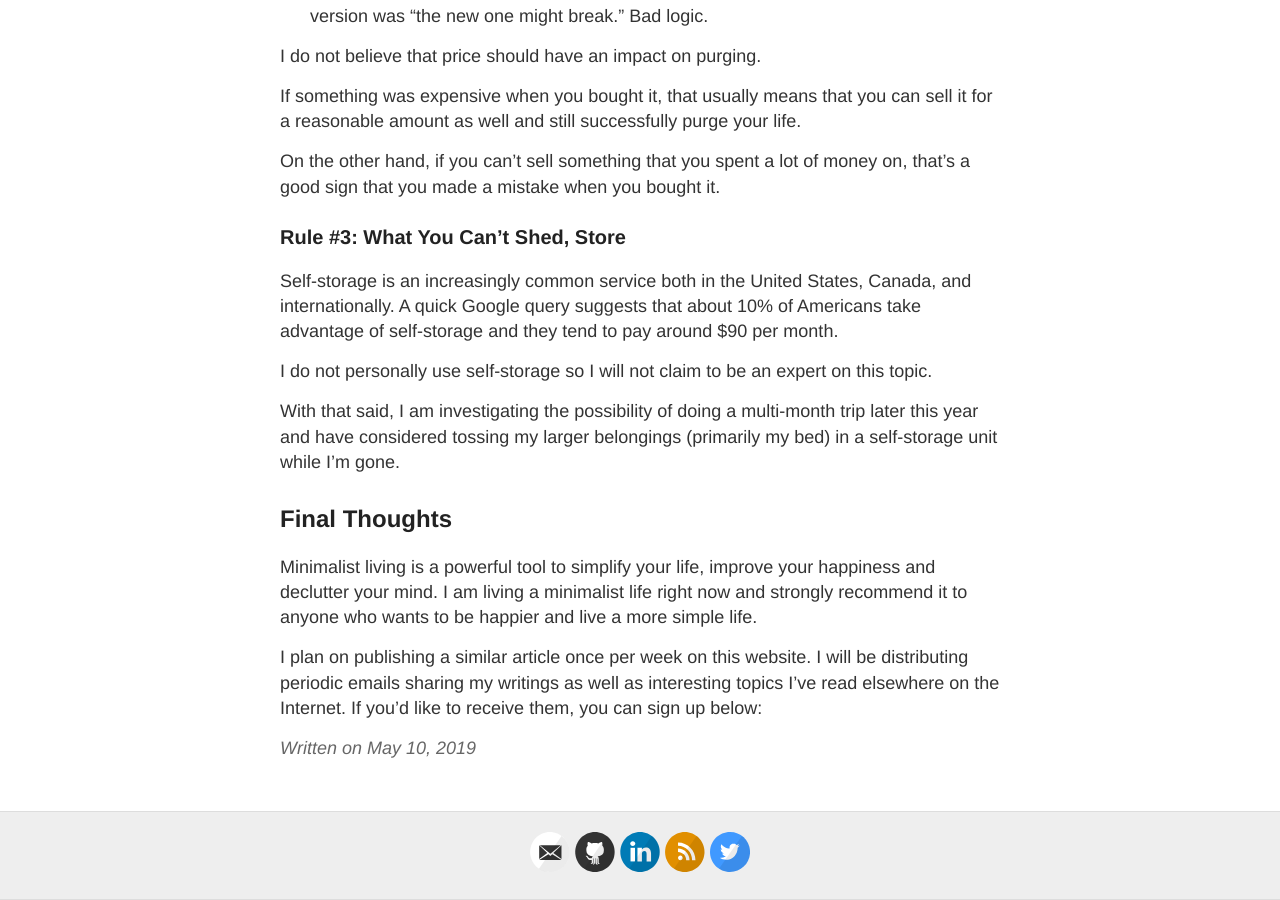
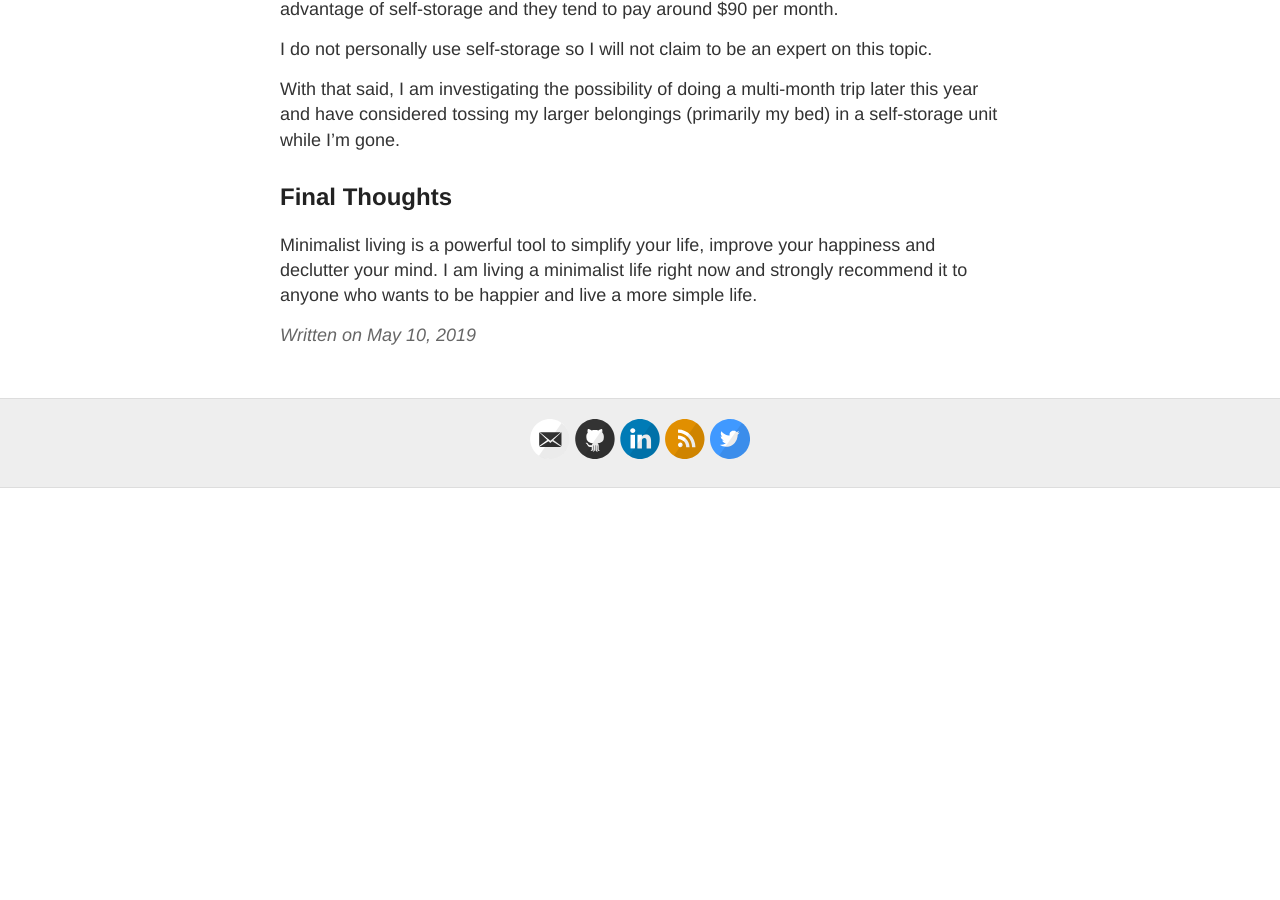
Before and after one commit to rosyberti/website, a Jekyll site: the page built from _posts/2019-05-10-minimalist-living.md, in a window 1280 px wide and 900 px high, scrolled down 4058 px. Built offline with Jekyll 4.4.1, drawn with Linux system fonts in a browser that asks for light colours; comment, search, counter and statistics services are not loaded; after the commit the page ends 4546 px from its top, so only the background shows below that.

Commit message:
removed image and broken link

```diff
--- a/_posts/2019-05-10-minimalist-living.md
+++ b/_posts/2019-05-10-minimalist-living.md
@@ -17,10 +17,6 @@
 In this article, I will share why I&#8217;ve designed a lifestyle focused on minimalist living and why you should too.
 
 <!--more-->
-
-<div class="wp-block-image">
-  <figure class="aligncenter"><img src="https://nickmccullum.com/wp-content/uploads/2019/05/minimalist-living.jpg" alt="" class="wp-image-110" srcset="https://nickmccullum.com/wp-content/uploads/2019/05/minimalist-living.jpg 660w, https://nickmccullum.com/wp-content/uploads/2019/05/minimalist-living-300x169.jpg 300w, https://nickmccullum.com/wp-content/uploads/2019/05/minimalist-living-500x281.jpg 500w, https://nickmccullum.com/wp-content/uploads/2019/05/minimalist-living-150x84.jpg 150w, https://nickmccullum.com/wp-content/uploads/2019/05/minimalist-living-400x225.jpg 400w, https://nickmccullum.com/wp-content/uploads/2019/05/minimalist-living-200x112.jpg 200w" sizes="(max-width: 660px) 100vw, 660px" /></figure>
-</div>
 
 ## My Story
 
@@ -89,7 +85,7 @@
   * [My computer](https://amzn.to/2Vt89m1)
   * [My cell phone](https://amzn.to/2VudYQa)
   * [My backpack](https://www.goruck.com/rucker/) (which can also be used for rucking)
-  * [Running shoes](https://www.nike.com/ca/t/air-zoom-pegasus-35-running-shoe-YPTAvp47?nst=0&cp=gsns_kw_pla!ca!goo!gsproducts!c!!!208352894863&ds_rl=1252249&gclid=CjwKCAjwwtTmBRBqEiwA-b6c_zNh3XqGlRbAWchGp-6rZADb7A0WhWrQiSMDuo-wgcMMN7YusGQPRxoCcNAQAvD_BwE&gclsrc=aw.ds)
+  * Running shoes
   * [Thermos](https://amzn.to/2Jxio1Q)
 
 The happiness and utility that I derive from these belongings makes me so glad that I was willing to pay up for the nicer version of the product.
@@ -142,14 +138,3 @@
 ## Final Thoughts
 
 Minimalist living is a powerful tool to simplify your life, improve your happiness and declutter your mind. I am living a minimalist life right now and strongly recommend it to anyone who wants to be happier and live a more simple life.
-
-I plan on publishing a similar article once per week on this website. I will be distributing periodic emails sharing my writings as well as interesting topics I&#8217;ve read elsewhere on the Internet. If you&#8217;d like to receive them, you can sign up below:
-
-<!-- Begin Mailchimp Signup Form -->
-
-<link href="//cdn-images.mailchimp.com/embedcode/classic-10_7.css" rel="stylesheet" type="text/css" />
-
-<div id="mc_embed_signup">
-</div>
-
-<!--End mc_embed_signup-->
```
